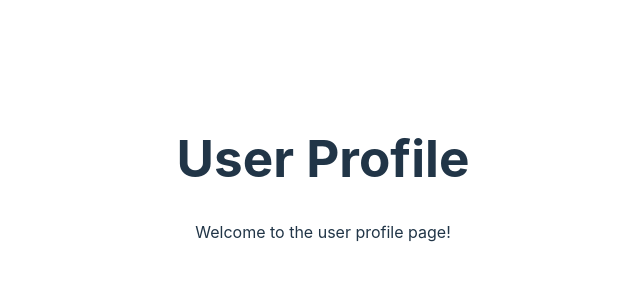
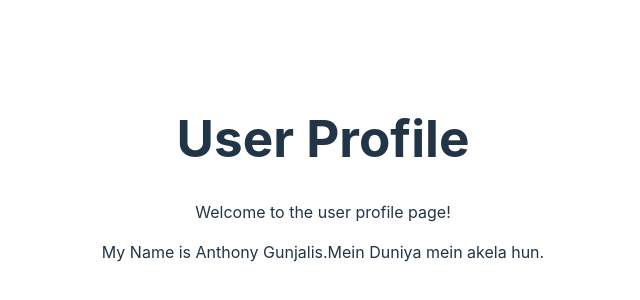
Before and after one commit to Cybersamurai304/learnGit, a React (Vite) app: page / in a window 1280 px wide. Shown: the part 222-522 px from the top of the page, without its empty margins (317-957 px from the left). Built offline with nearby package versions, Linux system fonts and the light colour scheme.

Commit message:
Added message

```diff
--- a/src/App.jsx
+++ b/src/App.jsx
@@ -7,6 +7,7 @@ function App() {
     <>
       <div>
         <UserProfile />
+        <p>My Name is Anthony Gunjalis.Mein Duniya mein akela hun.</p>
       </div>
     </>
   );
```
